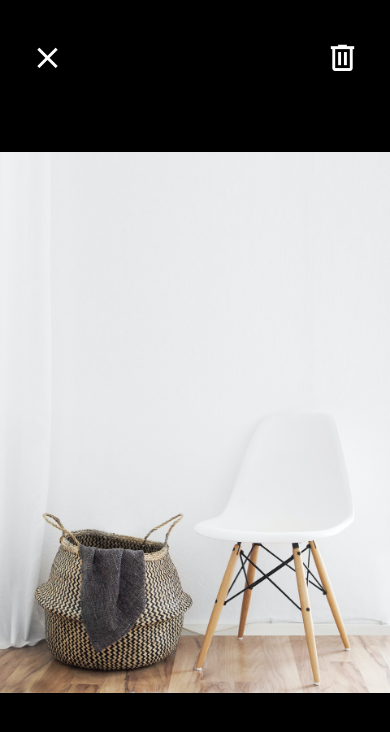
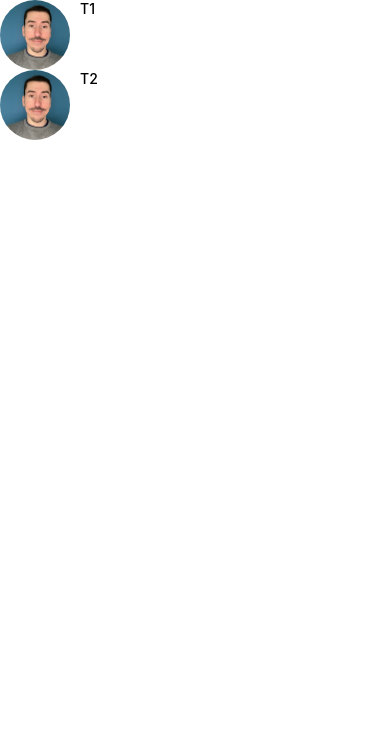
Before and after one commit to NerVod/React-native-sell-app, a React Native app: screen / in a window 390 px wide. Shown: the top 732 px of the page. Built offline with nearby package versions, Linux system fonts and the light colour scheme.

Commit message:
add cmpnt Screen to handle SafeAreaView 4 Android

```diff
--- a/App.js
+++ b/App.js
@@ -7,11 +7,12 @@
 import AppText from "./app/components/AppText";
 import AppButton from "./app/components/AppButton";
 import ListingDetailsScreen from "./app/screens/ListingDetailsScreen";
+import MessagesScreen from "./app/screens/MessagesScreen";
 
 
 export default function App() {
   return (
-    <ViewImageScreen />
+    <MessagesScreen />
   );
 }
 
--- /dev/null
+++ b/app/components/Screen.js
@@ -0,0 +1,18 @@
+import React from 'react';
+import { Platform, SafeAreaView, StatusBar, StyleSheet, View } from 'react-native';
+
+function Screen({ children }) {
+    return (
+        <SafeAreaView style={styles.screen}>
+            { children }
+        </SafeAreaView>
+    );
+}
+
+const styles = StyleSheet.create({
+    screen: {
+        paddingTop:  Platform.OS === 'android' ? StatusBar.currentHeight : 0
+    }
+})
+
+export default Screen;
--- /dev/null
+++ b/app/screens/MessagesScreen.js
@@ -0,0 +1,43 @@
+import React from 'react';
+import { FlatList, StyleSheet } from 'react-native';
+import ListItem from '../components/ListItem';
+import Screen from '../components/Screen';
+
+
+const messages =[
+    {
+        id: 1,
+        title: 'T1',
+        description: 'D1',
+        image: require('../assets/benj.jpg')
+    },
+    {
+        id: 2,
+        title: 'T2',
+        description: 'D2',
+        image: require('../assets/benj.jpg')
+    },
+]
+
+function MessagesScreen(props) {
+    return (
+        <Screen >
+            <FlatList
+                data={messages}
+                keyExtractor={message => message.id.toString()}
+                renderItem={({item}) => <ListItem
+                                        title={item.title}
+                                        subTitle={item.subTitile}
+                                        image={item.image}
+                                        />}
+            />
+        </Screen>
+    );
+}
+
+const styles = StyleSheet.create({
+
+})
+
+
+export default MessagesScreen;
```
